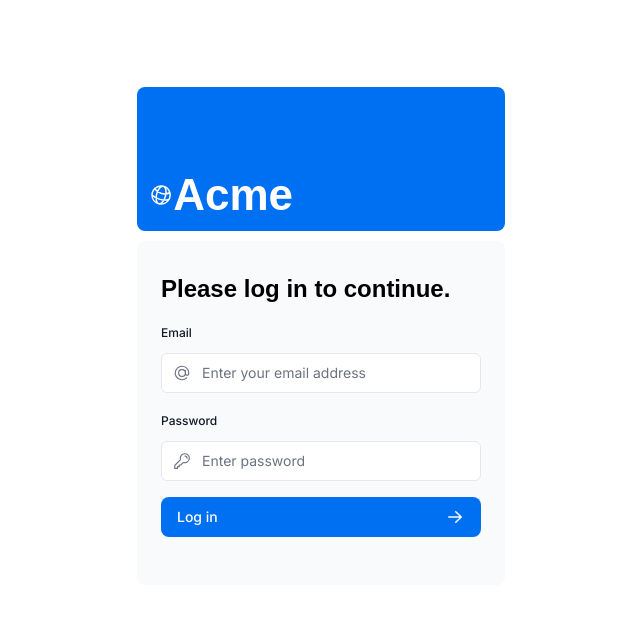
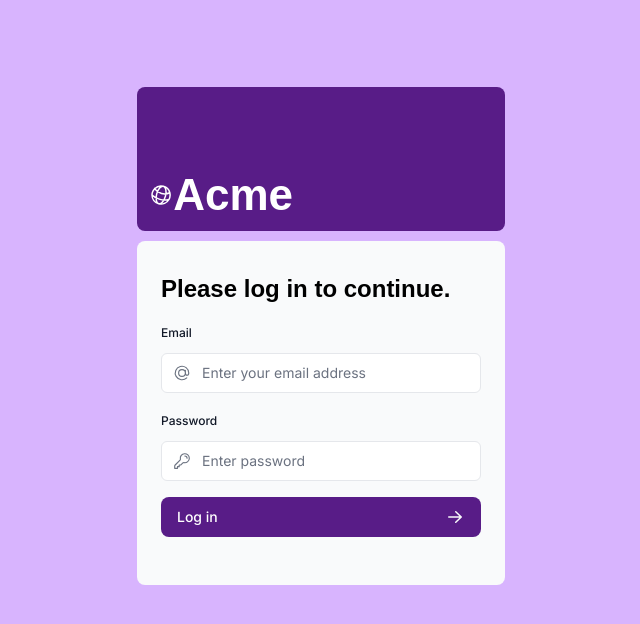
Before and after one commit to lucasvmx/nextjs-dashboard, a Next.js app: page /login in a window 1280 px wide. Shown: the top 624 px of the page, without its empty margins (319-959 px from the left). Built offline with nearby package versions, Linux system fonts and the light colour scheme; a web font is replaced by a local one.

Commit message:
chore: adjusts colors and run lint
Signed-off-by: Lucas Vieira <lucas.engen.cc@gmail.com>

```diff
--- a/app/layout.tsx
+++ b/app/layout.tsx
@@ -15,7 +15,7 @@ export default function RootLayout({
 }) {
     return (
         <html lang="en">
-            <body className={`${inter.className} antialiased`}>{children}</body>
+            <body className={`${inter.className} antialiased bg-purple-300`}>{children}</body>
         </html>
     );
 }
--- a/app/login/page.tsx
+++ b/app/login/page.tsx
@@ -5,7 +5,7 @@ export default function LoginPage() {
     return (
         <main className="flex items-center justify-center md:h-screen">
             <div className="relative mx-auto flex w-full max-w-[400px] flex-col space-y-2.5 p-4 md:-mt-32">
-                <div className="flex h-20 w-full items-end rounded-lg bg-blue-500 p-3 md:h-36">
+                <div className="flex h-20 w-full items-end rounded-lg bg-purple-900 p-3 md:h-36">
                     <div className="w-32 text-white md:w-36">
                         <AcmeLogo />
                     </div>
--- a/app/ui/acme-logo.tsx
+++ b/app/ui/acme-logo.tsx
@@ -1,5 +1,5 @@
+import { lusitana } from '@/app/ui/fonts';
 import { GlobeAltIcon } from '@heroicons/react/24/outline';
-import { lusitana } from '@/app/ui/fonts';
 
 export default function AcmeLogo() {
     return (
--- a/app/ui/login-form.tsx
+++ b/app/ui/login-form.tsx
@@ -64,7 +64,7 @@ export default function LoginForm() {
                         </div>
                     </div>
                 </div>
-                <Button className="mt-4 w-full" aria-disabled={isPending}>
+                <Button className="mt-4 w-full bg-purple-900" aria-disabled={isPending}>
                     Log in <ArrowRightIcon className="ml-auto h-5 w-5 text-gray-50" />
                 </Button>
                 <div className="flex h-8 items-end space-x-1"
```
Also changed, not shown: app/ui/customers/table.tsx (+5 -5 lines). Lines whose indentation alone changed are shown as unchanged.
